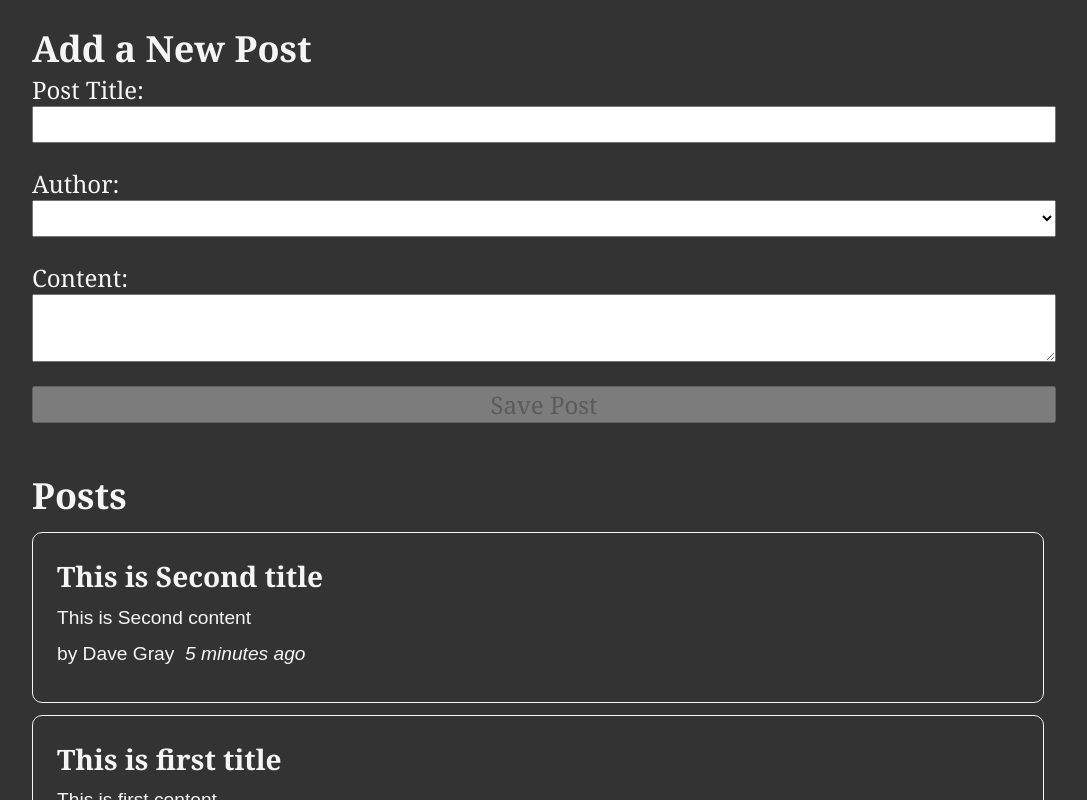
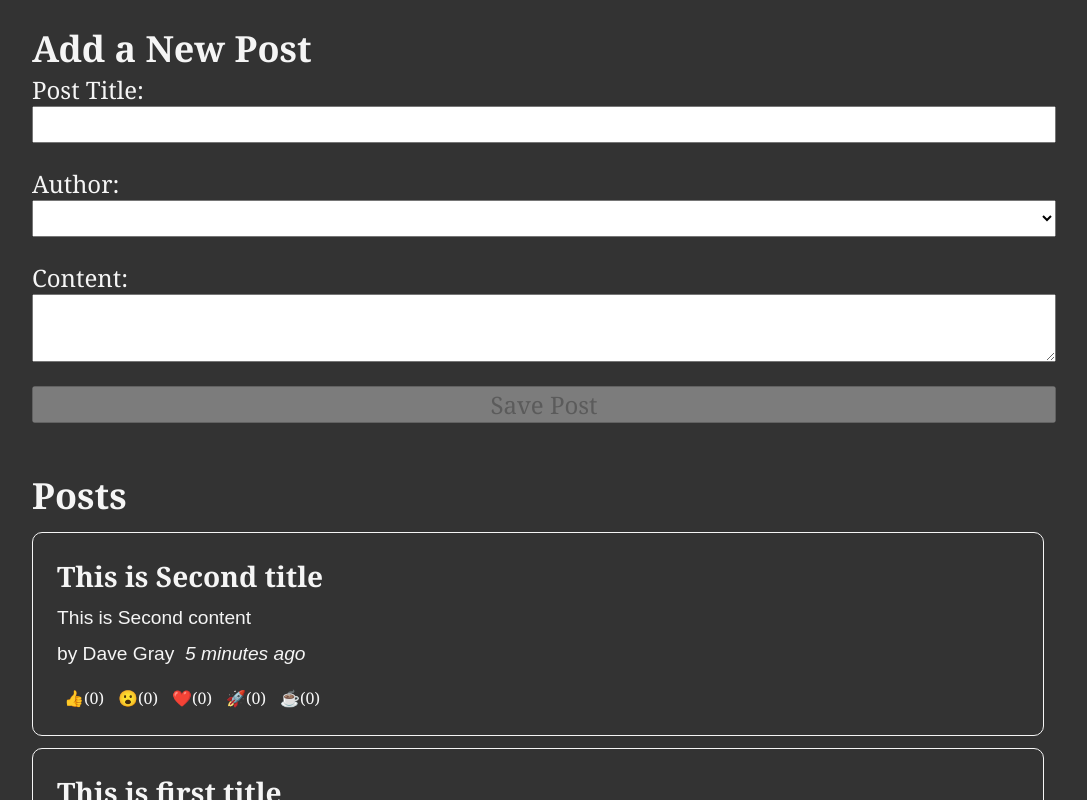
Before and after one commit to MamunVerse/Bulletin-Board-App-React-Redux-Toolkit, a React (Create React App) app: page / in a window 1280 px wide. Shown: the top 800 px of the page, without its empty margins (96-1183 px from the left). Built offline with nearby package versions, Linux system fonts and the light colour scheme.

Commit message:
Add reaction button on every post and it working 100%

```diff
--- a/src/features/posts/PostList.js
+++ b/src/features/posts/PostList.js
@@ -2,6 +2,7 @@ import { useSelector } from "react-redux";
 import { selectAllPosts } from "./postsSlice";
 import PostAuthor from "./PostAuthor";
 import TimeAgo from "./TimeAgo";
+import ReactionButtons from "./ReactionButtons";
 
 const PostList = () => {
   const posts = useSelector(selectAllPosts);
@@ -18,6 +19,7 @@ const PostList = () => {
         <PostAuthor userId={post.userId} />
         <TimeAgo timestamp={post.date} />
       </p>
+      <ReactionButtons post={post}/>
     </article>
   ));
   return (
--- /dev/null
+++ b/src/features/posts/ReactionButtons.js
@@ -0,0 +1,32 @@
+import { useDispatch } from "react-redux";
+import { reactionAdded } from "./postsSlice";
+
+const reactionEmoji = {
+  thumbsUp: "👍",
+  wow: "😮",
+  heart: "❤️",
+  rocket: "🚀",
+  coffee: "☕",
+};
+
+const ReactionButtons = ({ post }) => {
+  const dispatch = useDispatch();
+  const reactionButtons = Object.entries(reactionEmoji).map(([name, emoji]) => {
+    return (
+      <button
+        style={{ margin: "2px 7px", cursor: "pointer" }}
+        key={name}
+        type="button"
+        className="reactionButton"
+        onClick={() =>
+          dispatch(reactionAdded({ postId: post.id, reaction: name }))
+        }
+      >
+        {emoji}({post.reactions[name]})
+      </button>
+    );
+  });
+  return <div>{reactionButtons}</div>;
+};
+
+export default ReactionButtons;
--- a/src/features/posts/postsSlice.js
+++ b/src/features/posts/postsSlice.js
@@ -70,5 +70,5 @@ const postsSlice = createSlice({
 });
 
 export const selectAllPosts = (state) => state.posts;
-export const { postAdded } = postsSlice.actions;
+export const { postAdded, reactionAdded } = postsSlice.actions;
 export default postsSlice.reducer;
```
